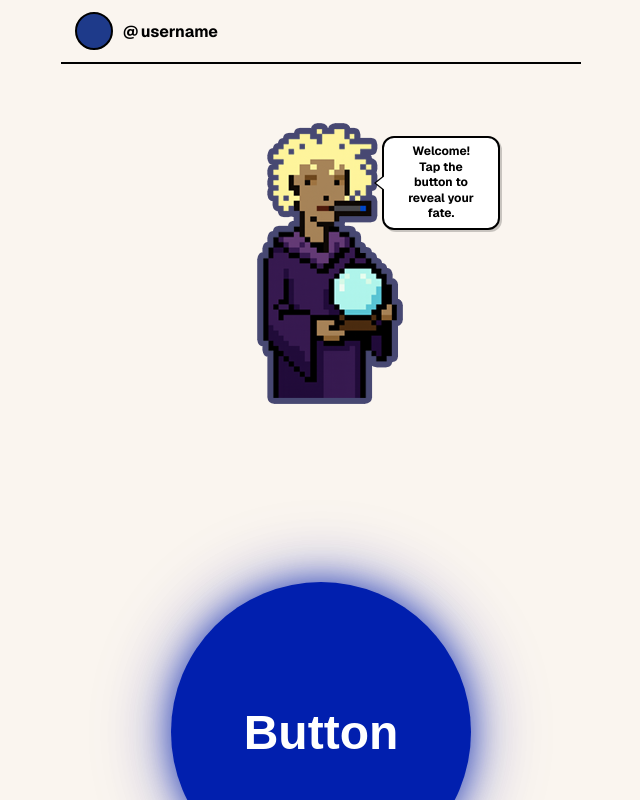
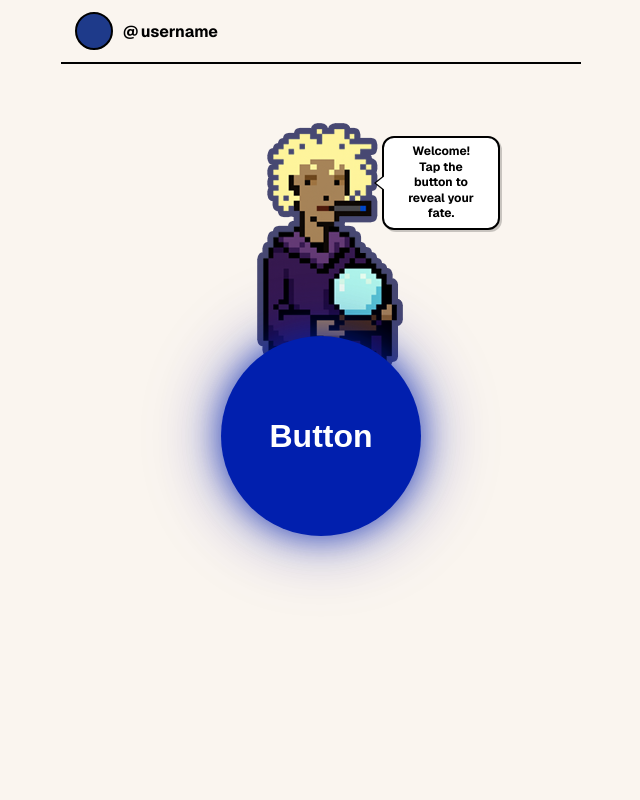
Before and after one commit to Dimakrp/jesse-the-oracle, a Next.js app: page / in a window 1280 px wide. Shown: the whole page, without its empty margins (319-959 px from the left). Built offline with nearby package versions, Linux system fonts and the light colour scheme.

Commit message:
Update page styles

```diff
--- a/src/app/page.module.css
+++ b/src/app/page.module.css
@@ -229,7 +229,7 @@
 
 .derzImage {
   width: 100%;
-  max-width: 400px;
+  max-width: 267px;
   height: auto;
   object-fit: contain;
   z-index: 0;
@@ -369,11 +369,11 @@
 
 .cta {
   position: absolute;
-  bottom: -166px;
+  top: 220px;
   left: 50%;
   transform: translateX(-50%);
-  width: 300px;
-  height: 300px;
+  width: 200px;
+  height: 200px;
   border-radius: 50%;
   display: flex;
   align-items: center;
@@ -395,7 +395,7 @@
 .buttonText {
   color: #ffffff;
   font-weight: 700;
-  font-size: 48px;
+  font-size: 32px;
   z-index: 10;
   pointer-events: none;
 }
```
